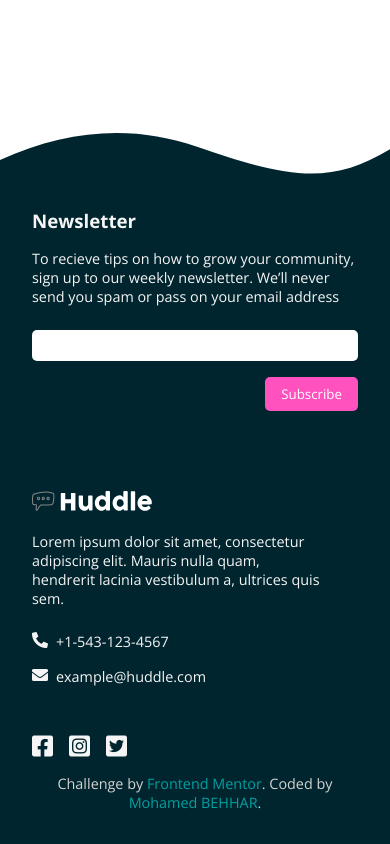
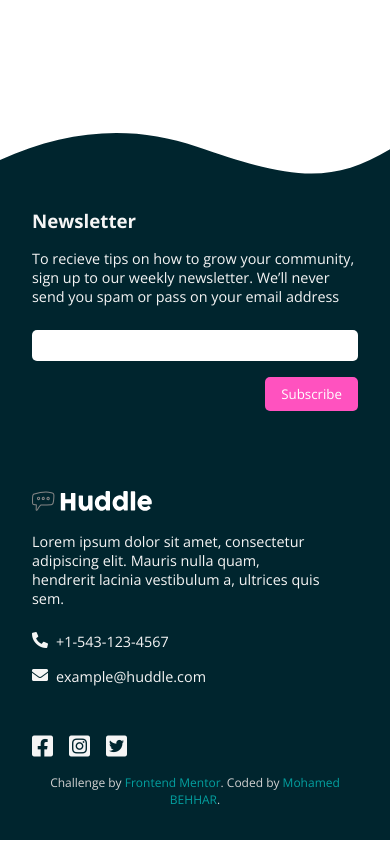
Before and after one commit to MohamedBehhar/Landing-page-with-curved-section, a plain HTML site: page index.html in a window 390 px wide. Shown: the part 3432-4276 px from the top of the page. Drawn offline with nearby package versions, Linux system fonts and the light colour scheme; files that its build step writes are made by us from their sources.

Commit message:
updating the readme file

```diff
--- a/css/style.scss
+++ b/css/style.scss
@@ -431,5 +431,7 @@ footer{
       background-size: contain;
     }
   }
-
+  .attribution{
+    font-size: 12px;
+  }
 }
```
Also changed, not shown: 1 other file.
